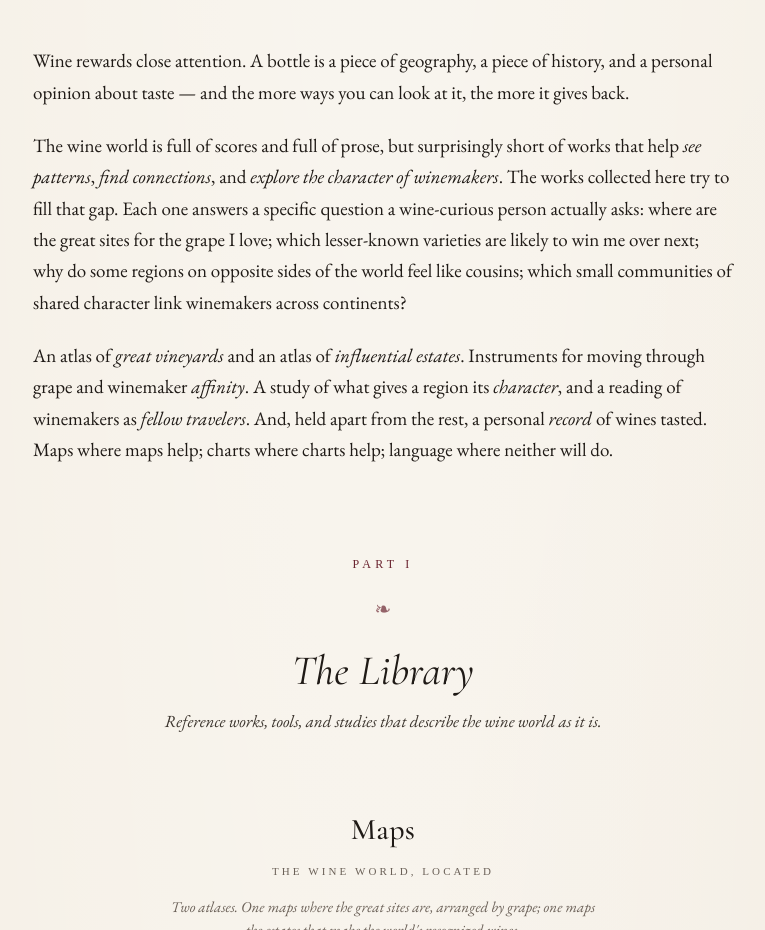
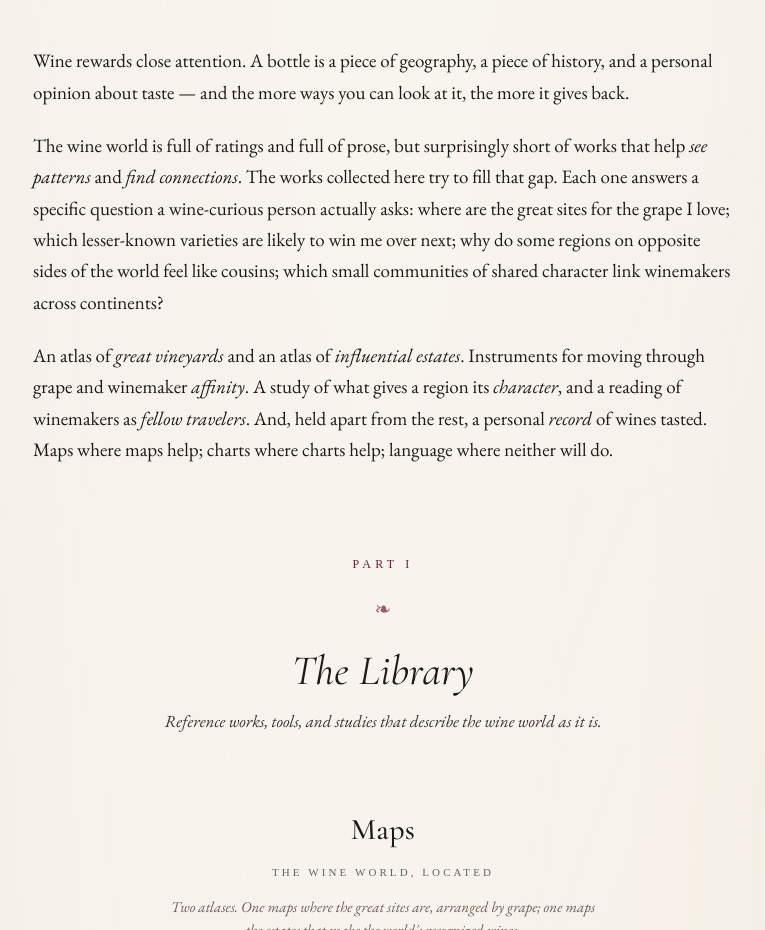
Before and after one commit to jskarabot18/vinotheca, a plain HTML site: page index.html in a window 1280 px wide. Shown: the part 1540-2470 px from the top of the page, without its empty margins (257-1022 px from the left). Drawn offline with nearby package versions, Linux system fonts and the light colour scheme; a web font is replaced by a local one.

Commit message:
Update index.html
minor text updates

```diff
--- a/index.html
+++ b/index.html
@@ -718,7 +718,7 @@
   <section class="introduction">
     <p>Wine rewards close attention. A bottle is a piece of geography, a piece of history, and a personal opinion about taste — and the more ways you can look at it, the more it gives back.</p>
 
-    <p>The wine world is full of scores and full of prose, but surprisingly short of works that help <em>see patterns</em>, <em>find connections</em>, and <em>explore the character of winemakers</em>. The works collected here try to fill that gap. Each one answers a specific question a wine-curious person actually asks: where are the great sites for the grape I love; which lesser-known varieties are likely to win me over next; why do some regions on opposite sides of the world feel like cousins; which small communities of shared character link winemakers across continents?</p>
+    <p>The wine world is full of ratings and full of prose, but surprisingly short of works that help <em>see patterns</em> and <em>find connections</em>. The works collected here try to fill that gap. Each one answers a specific question a wine-curious person actually asks: where are the great sites for the grape I love; which lesser-known varieties are likely to win me over next; why do some regions on opposite sides of the world feel like cousins; which small communities of shared character link winemakers across continents?</p>
 
     <p>An atlas of <em>great vineyards</em> and an atlas of <em>influential estates</em>. Instruments for moving through grape and winemaker <em>affinity</em>. A study of what gives a region its <em>character</em>, and a reading of winemakers as <em>fellow travelers</em>. And, held apart from the rest, a personal <em>record</em> of wines tasted. Maps where maps help; charts where charts help; language where neither will do.</p>
   </section>
```
